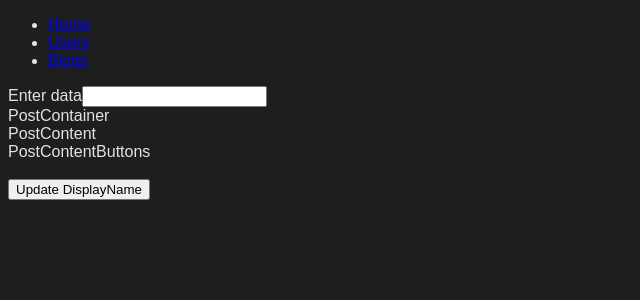
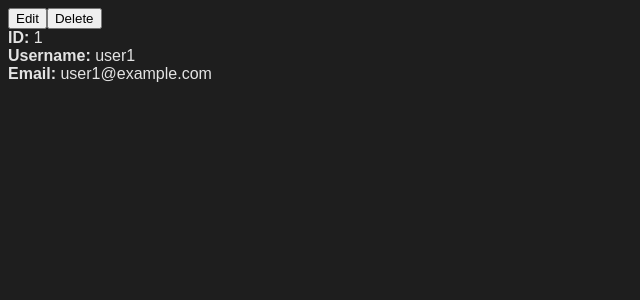
Before and after one commit to bqfan/react-tutorial, a React (Vite) app: page / in a window 1280 px wide. Shown: the top 300 px of the page, without its empty margins (0-640 px from the left). Built offline with nearby package versions, Linux system fonts and the light colour scheme; no server answers.

Commit message:
More examples of Testing, Using getByRole to query Buttons.

```diff
--- a/src/App.jsx
+++ b/src/App.jsx
@@ -1,29 +1,45 @@
 import { useEffect, useState } from "react";
-import { PostContainer } from "./components/PostContainer";
-import { UserContext } from "./utils/contexts/UserContext";
-import { useFetchUser } from "./utils/hooks/useFetchUser";
-import { Outlet, Link, useNavigate, Navigate } from 'react-router-dom';
+import { UserDetails } from "./components/UserDetails";
+// import { PostContainer } from "./components/PostContainer";
+// import { UserContext } from "./utils/contexts/UserContext";
+// import { useFetchUser } from "./utils/hooks/useFetchUser";
+// import { Outlet, Link, useNavigate, Navigate } from 'react-router-dom';
+
 
 function App() {
-    const { user, loading, error } = useFetchUser(1);
-    console.log(user, loading, error);
+    // const { user, loading, error } = useFetchUser(1);
+    // console.log(user, loading, error);
 
-    const [userData, setUserData] = useState({
+    // const [userData, setUserData] = useState({
 
-    });
+    // });
 
-    const navigate = useNavigate();
+    // const navigate = useNavigate();
 
-    useEffect(() => {
-        if (!loading && !error && user) {
-            setUserData(user);
-            // navigate('/users');
-        }
-    // }, [loading, error, user, navigate]);
-        }, [loading, error, user]);
+    const [users, setUsers] = useState([
+        {
+            id: 1,
+            username: "user1",
+            email: "user1@example.com"
+        },
+        // {
+        //     id: 2,
+        //     username: "user2",
+        //     email: "user2@example.com"
+        // }
+    ]);
+
+    // useEffect(() => {
+    //     if (!loading && !error && user) {
+    //         setUserData(user);
+    //         // navigate('/users');
+    //     }
+    // // }, [loading, error, user, navigate]);
+    //     }, [loading, error, user]);
     return (
         <>
-            <nav>
+            {users.map((user) => <UserDetails key={user.id} user={user} setUsers={setUsers} />)}
+            {/* <nav>
                 <ul>
                     <li>
                         <Link to="/">Home</Link>
@@ -60,7 +76,7 @@ function App() {
                     { loading ? "Loaing ..." : <PostContainer /> }
                 </div>
             </UserContext.Provider>
-            <Outlet />
+            <Outlet /> */}
         </>
     )
 }
```
Also changed, not shown: 2 other files (tests, documents, lock files or other folders).
